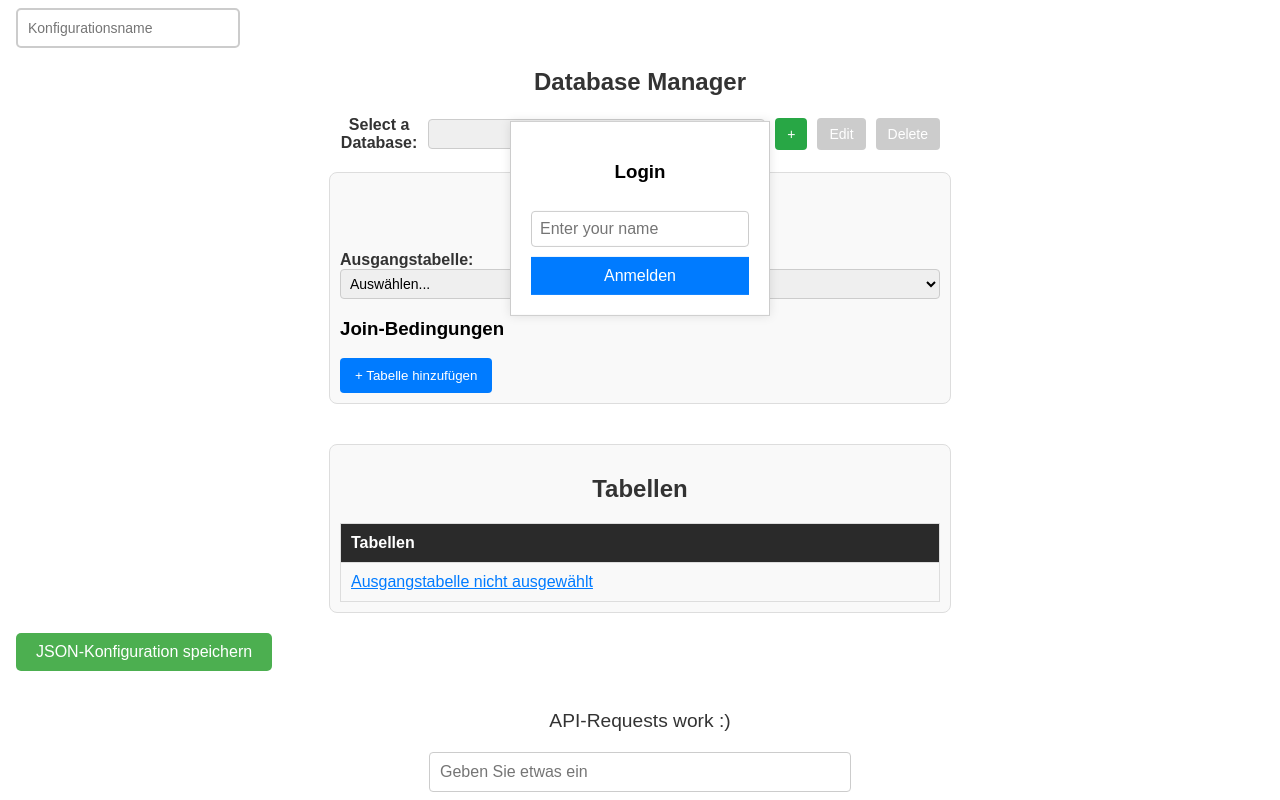
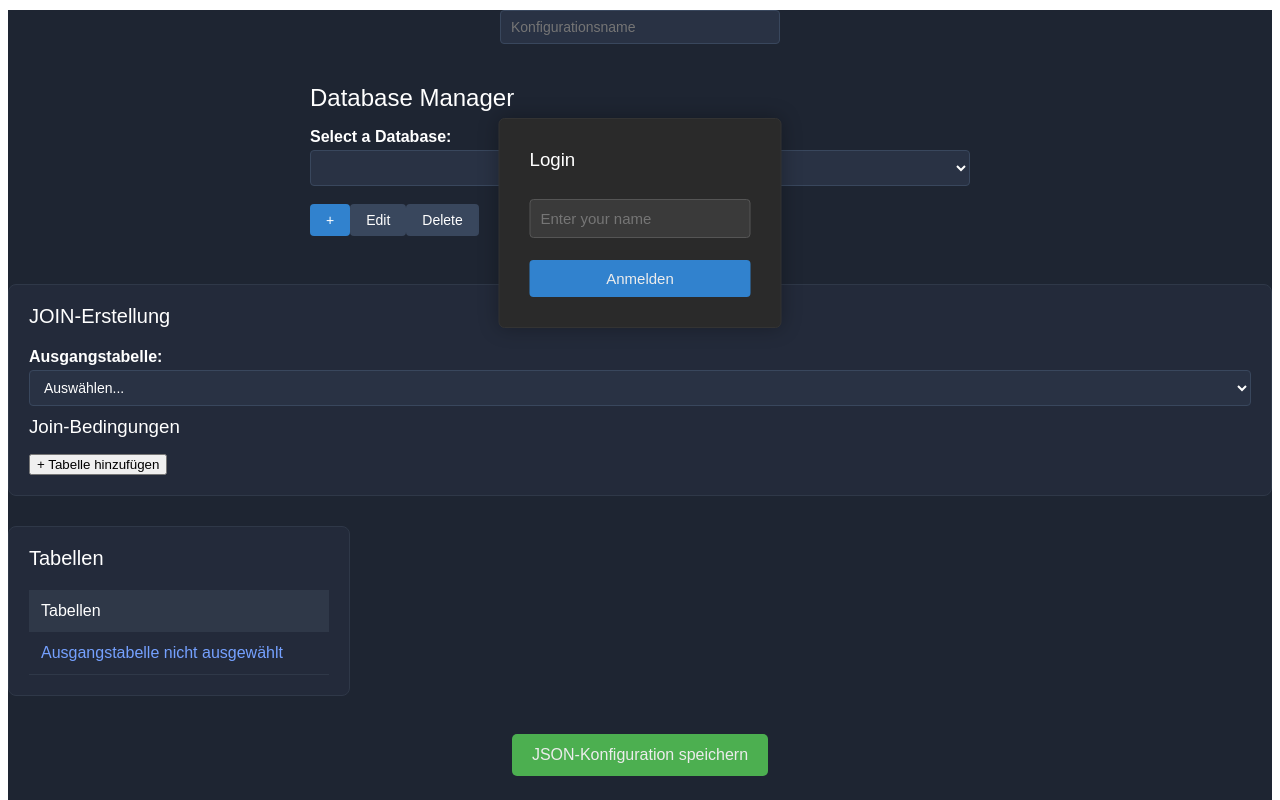
Before and after one commit to joh1932006/JSON_Suchseiten_Github, an Angular app in the folder JSON_Suchseiten_Projekt/frontend/database-query-frontend/: page / in a window 1280 px wide. Shown: the top 800 px of the page. Built offline with nearby package versions, Linux system fonts and the light colour scheme.

Commit message:
neuster Stand

```diff
--- a/JSON_Suchseiten_Projekt/frontend/database-query-frontend/src/app/app.component.css
+++ b/JSON_Suchseiten_Projekt/frontend/database-query-frontend/src/app/app.component.css
@@ -1,120 +1,410 @@
-/* Container and General Styling */
-.container {
-  max-width: 600px;
-  margin: 20px auto;
-  text-align: center;
+/* -------------------------------------- */
+/* GLOBAL / BODY                          */
+/* -------------------------------------- */
+html, body {
+  margin: 0;
+  padding: 0;
+  width: 100%;
+  height: 100%;
+  background-color: #1E2532; /* Dunkles Navy-Blau */
   font-family: Arial, sans-serif;
+  color: #FFFFFF;
+  box-sizing: border-box;
 }
 
-h2 {
-  color: #333;
+
+h1, h2, h3, h4, h5, h6 {
+  margin-top: 0;
+  font-weight: normal;
 }
 
-.dropdown-container {
-  display: flex;
-  align-items: center;
-  justify-content: center;
-  gap: 10px;
-  margin-bottom: 20px;
+/* -------------------------------------- */
+/* HAUPT-CONTAINER (schmaler)             */
+/* -------------------------------------- */
+.container {
+  max-width: 700px;           /* weniger breit */
+  margin: 40px auto;
+  padding: 0 20px;
+  box-sizing: border-box;
+}
+
+/* Überschriften etwas größer */
+h2, h3 {
+  margin-bottom: 16px;
+  color: #FFFFFF;
 }
 
 label {
   font-weight: bold;
+  color: #FFFFFF;
+  margin-bottom: 4px;
+  display: inline-block;
 }
 
-select {
-  padding: 5px;
-  border: 1px solid #ccc;
+/* -------------------------------------- */
+/* FORMULAR-ELEMENTE (Inputs/Selects)     */
+/* -------------------------------------- */
+input, select {
+  background-color: #293244;
+  color: #FFFFFF;
+  border: 1px solid #39475D;
   border-radius: 4px;
+  padding: 8px 10px;
+  font-size: 14px;
+  width: 100%;
+  box-sizing: border-box;
+  margin-bottom: 10px;
+}
+
+input:focus, select:focus {
+  outline: none;
+  border-color: #506381;
+}
+
+/* -------------------------------------- */
+/* BUTTONS                                */
+/* -------------------------------------- */
+.btn {
+  background-color: #39475D;
+  color: #FFFFFF;
+  border: none;
+  border-radius: 4px;
+  padding: 8px 16px;
+  margin: 8px 0;
+  cursor: pointer;
+  font-size: 14px;
+  transition: background-color 0.2s;
+}
+
+.btn:hover {
+  background-color: #506381;
+}
+
+/* Spezielle Button-Farben */
+.add-btn {
+  background-color: #3182CE;
+}
+
+.add-btn:hover {
+  background-color: #2B6CB0;
+}
+
+.remove-row {
+  background-color: #E53E3E;
+  color: #ECECEC;
+  border-radius: 50%;
+  width: 36px;
+  height: 36px;
+  font-size: 14px;
+  display: inline-flex;
+  align-items: center;
+  justify-content: center;
+  margin-top: 10px;
+  cursor: pointer;
+}
+
+.remove-row:hover {
+  background-color: #C53030;
+}
+
+/* -------------------------------------- */
+/* TABELLE-KONTAINER (Dunkler Bereich)    */
+/* -------------------------------------- */
+.table-container {
+  /* NEU: Größer machen, an das zweite Screenshot-Layout angepasst */
+  background-color: #232A3A;
+  border: 1px solid #2F3848;
+  border-radius: 8px;
+  padding: 20px;
+  margin-bottom: 30px;
+  /* Damit wir es nachher neben der Spaltenliste platzieren können:
+     Machen wir hier keine feste Breite, die kommt später über .tables-columns-container */
+}
+
+/* Tabellen-Überschrift */
+.table-container h2 {
+  margin-bottom: 20px;
+  font-size: 20px;
+}
+
+/* Falls du <table> im .table-container verwendest */
+table {
+  width: 100%; /* Neu: Volle Breite (statt 60%) */
+  border-collapse: collapse;
+  margin-top: 10px;
+}
+
+th {
+  background-color: #2F3848;
+  color: #FFFFFF;
+  text-align: left;
+  padding: 12px;
+  font-weight: normal;
+}
+
+td {
+  background-color: #232A3A;
+  color: #FFFFFF;
+  padding: 12px;
+  border-bottom: 1px solid #2F3848;
+}
+
+tbody tr:hover td {
+  background-color: #2D3545;
+}
+
+/* Klickbare Zellen */
+.clickable {
+  color: #75A1FF;
+  text-decoration: none;
+  cursor: pointer;
+}
+
+.clickable:hover {
+  color: #99BDFF;
+}
+
+.selected-row td {
+  background-color: #0A375E;
+}
+
+/* -------------------------------------- */
+/* JOIN-BEDINGUNGEN (Grid-Aufteilung)     */
+/* -------------------------------------- */
+.join-section {
+  margin-bottom: 30px;
+}
+
+.join-section h3 {
+  margin-bottom: 16px;
+}
+
+.join-row {
+  display: grid;
+  grid-template-columns: 1fr 1fr 1fr auto;
+  gap: 16px;
+  align-items: center;
+  margin-bottom: 15px;
+}
+
+/* -------------------------------------- */
+/* TABELLEN + SPALTEN NEBENEINANDER      */
+/* -------------------------------------- */
+.tables-columns-container {
+  display: flex;       /* flex layout, um Tabelle & Spalten nebeneinander */
+  gap: 20px;           /* Platz zwischen den beiden Bereichen */
+  margin-bottom: 30px; /* Abstand nach unten */
+}
+
+/* Linke Spalte (Tabellenliste) –
+   Wir geben ihr eine Breite, damit die Spaltenliste daneben Platz hat */
+.tables-columns-container .table-container {
+  flex: 0 0 300px;     /* Feste Breite von 300px, so wie im 2. Screenshot */
+  margin: 0;           /* Überschreibt evtl. margin-bottom */
+}
+
+/* -------------------------------------- */
+/* SPALTENLISTE (anstelle von POPUP)      */
+/* -------------------------------------- */
+.columns-display {
+  /* Wir entfernen position:absolute
+     und machen daraus die rechte Spalte */
+  flex: 1;
+  background-color: #232A3A;
+  border: 1px solid #2F3848;
+  border-radius: 8px;
+  padding: 20px;
+  box-shadow: none;
+  position: static; /* standard flow */
+  top: auto;        /* entfernt */
+  right: auto;      /* entfernt */
+  width: auto;      /* Dynamische Breite */
+}
+
+/* Überschrift in der Spaltenauswahl */
+.columns-display h3 {
+  margin-top: 0;
+  margin-bottom: 14px;
+  font-size: 16px;
+}
+
+/* Spalten-Liste in zwei Spalten */
+.columns-list {
+  list-style-type: none;
+  padding: 0;
+  margin: 0;
+  column-count: 2;   /* Zwei Spalten */
+  column-gap: 30px;  /* Abstand zwischen Spalten */
+}
+
+/* Einzelner Spalten-Eintrag */
+.columns-item {
+  display: block;
+  margin-bottom: 6px;
+  break-inside: avoid;  /* Kein Zerreißen in der Spalte */
+  cursor: pointer;
+  font-size: 13px;
+}
+
+.columns-item label {
+  display: inline-flex;
+  align-items: center;
+  gap: 6px;
+  color: #ECECEC;
+}
+
+/* Kleinere Checkbox */
+.columns-item input[type="checkbox"] {
+  width: 14px;
+  height: 14px;
+  accent-color: #75A1FF;
+  cursor: pointer;
+}
+
+/* Leichter Hover-Effekt */
+.columns-item:hover {
+  background-color: #2D3545;
+  border-radius: 4px;
+  padding: 2px;
+}
+
+/* -------------------------------------- */
+/* JSON-KONFIG BUTTON                     */
+/* -------------------------------------- */
+.json-config-save-container {
+  margin-top: 30px;
+  text-align: center;
+}
+
+.save-btn {
+  background-color: #4CAF50;
+  color: #ECECEC;
+  border-radius: 5px;
+  padding: 12px 20px;
+  font-size: 16px;
+  cursor: pointer;
+}
+
+.save-btn:hover {
+  background-color: #3E8E41;
+}
+
+/* -------------------------------------- */
+/* OPTIONALE TEXTE, DB-AUSWAHL            */
+/* -------------------------------------- */
+.selected-db {
+  font-size: 16px;
+  color: #CCCCCC;
+  margin: 10px 0;
+}
+
+.no-db-message {
+  color: #AAAAAA;
+  font-style: italic;
+}
+
+/* -------------------------------------- */
+/* KONFIG-NAME INPUT (falls genutzt)      */
+/* -------------------------------------- */
+.config-name-input {
+  width: 280px; /* Schmaler */
+  background-color: #293244;
+  color: #FFFFFF;
+  border: 1px solid #39475D;
+  padding: 8px 10px;
+  margin: 10px auto;
+  display: block;
+  border-radius: 4px;
+  transition: border-color 0.3s;
   font-size: 14px;
 }
 
-/* Button Styles */
-.btn {
-  padding: 8px 12px;
+.config-name-input:focus {
+  border-color: #506381;
+}
+
+/* -------------------------------------- */
+/* LOGIN-POPUP (falls du eins hast)       */
+/* -------------------------------------- */
+.login-popup {
+  position: fixed;
+  top: 20%;
+  left: 50%;
+  transform: translate(-50%, -20%);
+  background-color: #2A2A2A;
+  padding: 30px;
+  border: 1px solid #333;
+  box-shadow: 0 0 20px rgba(0, 0, 0, 0.3);
+  z-index: 1000;
+  border-radius: 6px;
+}
+
+.login-content {
+  display: flex;
+  flex-direction: column;
+  gap: 12px;
+}
+
+.login-content input {
+  padding: 10px;
+  font-size: 15px;
+  border: 1px solid #555;
+  background-color: #3A3A3A;
+  color: #ECECEC;
+  border-radius: 4px;
+}
+
+.login-content button {
+  padding: 10px;
+  font-size: 15px;
+  background-color: #3182CE;
+  color: #ECECEC;
   border: none;
   border-radius: 4px;
-  font-size: 14px;
   cursor: pointer;
 }
 
-.add-btn {
-  background-color: #28a745;
-  color: white;
-}
-
-.edit-btn {
-  background-color: #007bff;
-  color: white;
-}
-
-.delete-btn {
-  background-color: #dc3545;
-  color: white;
-}
-
-.confirm-btn {
-  background-color: #28a745;
-  color: white;
-}
-
-.btn:disabled {
-  background-color: #cccccc;
-  cursor: not-allowed;
-}
-
-/* Selected Database Info */
-.selected-db {
-  font-size: 16px;
-  color: #555;
-}
-
-.no-db-message {
-  color: #666;
-  font-style: italic;
-}
-
-/* Modal Styling */
+/* -------------------------------------- */
+/* MODAL (Add/Edit Database)              */
+/* -------------------------------------- */
 .modal {
   position: fixed;
   top: 0;
   left: 0;
   width: 100%;
   height: 100%;
-  background-color: rgba(0, 0, 0, 0.5);
+  background-color: rgba(0, 0, 0, 0.6);
   display: flex;
   align-items: center;
   justify-content: center;
+  z-index: 9999;
 }
 
 .modal-content {
-  background-color: white;
-  padding: 20px;
-  width: 90%;
-  max-width: 400px;
+  background-color: #2A2A2A;
+  padding: 30px;
+  width: 100%;
+  max-width: 500px;
   border-radius: 8px;
-  box-shadow: 0 4px 8px rgba(0, 0, 0, 0.2);
+  border: 1px solid #444;
   position: relative;
+  color: #ECECEC;
+  box-shadow: 0 4px 8px rgba(0, 0, 0, 0.3);
 }
 
-.close {
+.modal-content .close {
   position: absolute;
-  top: 10px;
-  right: 10px;
+  top: 12px;
+  right: 12px;
   font-size: 18px;
   cursor: pointer;
-  color: #aaa;
+  color: #999;
 }
 
-.close:hover {
-  color: #333;
+.modal-content .close:hover {
+  color: #ECECEC;
 }
 
-.checkbox-container {
-  display: flex;
-  justify-content: space-between;
-  margin-top: 10px;
-}
 .form-group {
   margin-bottom: 15px;
 }
@@ -129,293 +419,13 @@ select {
   margin-top: 20px;
 }
 
-.login-popup {
-  position: fixed;
-  top: 20%;
-  left: 50%;
-  transform: translate(-50%, -20%);
-  background-color: white;
-  padding: 20px;
-  border: 1px solid #ccc;
-  box-shadow: 0 0 10px rgba(0, 0, 0, 0.1);
-  z-index: 1000;
-}
-
-.login-content {
-  display: flex;
-  flex-direction: column;
-  gap: 10px;
-}
-
-.login-content input {
-  padding: 8px;
-  font-size: 16px;
-}
-
-.login-content button {
-  padding: 10px;
-  font-size: 16px;
-  background-color: #007bff;
-  color: white;
-  border: none;
-  cursor: pointer;
-}
-
+/* -------------------------------------- */
+/* USER-INFO (oben rechts)                */
+/* -------------------------------------- */
 .user-info {
   position: absolute;
   top: 10px;
   right: 20px;
   font-size: 14px;
+  color: #ECECEC;
 }
-
-.table-container {
-  margin: 20px auto;
-  max-width: 600px;
-  padding: 20px;
-  background-color: #f9f9f9;
-  border: 1px solid #ddd;
-  border-radius: 8px;
-  font-family: Arial, sans-serif;
-}
-
-h2 {
-  text-align: center;
-  color: #333;
-  margin-bottom: 20px;
-}
-
-.table-section,
-.join-section {
-  margin-bottom: 20px;
-}
-
-.join-section h3 {
-  margin-bottom: 10px;
-  font-size: 16px;
-  color: #555;
-}
-
-.join-row {
-  display: flex;
-  gap: 10px;
-  margin-bottom: 15px;
-  align-items: center;
-}
-
-label {
-  font-weight: bold;
-  color: #333;
-}
-
-select,
-input {
-  padding: 8px;
-  font-size: 14px;
-  border: 1px solid #ccc;
-  border-radius: 4px;
-}
-
-select {
-  width: 180px;
-}
-
-input[type="text"] {
-  width: 200px;
-}
-
-input[disabled] {
-  background-color: #f5f5f5;
-  color: #888;
-}
-
-.add-table-btn {
-  display: block;
-  margin: 0 auto;
-  padding: 10px 15px;
-  background-color: #007bff;
-  color: #fff;
-  border: none;
-  border-radius: 4px;
-  cursor: pointer;
-}
-
-.add-table-btn:hover {
-  background-color: #0056b3;
-}
-
-.join-row {
-  display: flex;
-  align-items: center;
-  gap: 10px; /* Add space between inputs */
-}
-
-.join-row div {
-  flex: 1;
-}
-
-select,
-input {
-  padding: 5px;
-  border: 1px solid #ccc;
-  border-radius: 4px;
-  width: 100%;
-}
-
-button.remove-row {
-  margin-top: 15px;
-  background-color: red;
-  color: white;
-  border: none;
-  border-radius: 50%;
-  width: 30px;
-  height: 30px;
-  cursor: pointer;
-}
-
-button.remove-row:hover {
-  background-color: darkred;
-}
-
-button.add-table {
-  background-color: #007bff;
-  color: white;
-  padding: 10px 15px;
-  border: none;
-  border-radius: 4px;
-  cursor: pointer;
-}
-
-button.add-table:hover {
-  background-color: #0056b3;
-}
-
-/*Spalten-Auswahl Tabelle*/
-
-table {
-  width: 100%;
-  border-collapse: collapse;
-  margin-top: 10px;
-}
-
-th, td {
-  border: 1px solid #ddd;
-  padding: 10px;
-  text-align: left;
-}
-
-th {
-  background-color: #2a2a2a;
-  color: white;
-}
-
-tbody tr:hover {
-  background-color: #f2f2f2;
-}
-
-
-/*POP UP*/
-
-/* Container für Tabellen und Spalten */
-.tables-columns-container {
-  position: relative; /* Referenzpunkt für die absolute Positionierung */
-  display: flex;
-  gap: 20px;
-  justify-content: flex-start;
-  align-items: flex-start;
-  margin-top: 20px;
-  max-width: 100%;
-}
-
-/* Bereich für die Tabellenliste */
-.table-container {
-  flex: 1;
-  padding: 10px;
-  border: 1px solid #ddd;
-  border-radius: 8px;
-  background-color: #f9f9f9;
-}
-
-/* Spaltenanzeige */
-.columns-display {
-  position: absolute;
-  top: 0;
-  right: 50px;
-  width: 300px;
-  padding: 10px;
-  border: 1px solid #ddd;
-  border-radius: 8px;
-  background-color: #f9f9f9;
-  box-shadow: 0 4px 8px rgba(0, 0, 0, 0.1);
-}
-
-/* Listenstyling für die Spaltenanzeige */
-ul {
-  list-style-type: none;
-  padding: 0;
-}
-
-ul li {
-  margin: 5px 0;
-  font-size: 14px;
-  text-align: left;
-}
-
-/* Hervorhebung klickbarer Elemente */
-.clickable {
-  cursor: pointer;
-  color: #007bff;
-  text-decoration: underline;
-}
-
-.clickable:hover {
-  color: #0056b3;
-}
-.columns-display {
-  font-family: Arial, sans-serif;
-  margin: 20px;
-}
-
-.columns-list {
-  list-style-type: none;
-  padding: 0;
-}
-
-.columns-item {
-  display: flex;
-  align-items: center;
-  margin-bottom: 8px;
-}
-
-.columns-item label {
-  display: flex;
-  align-items: center;
-  gap: 8px;
-  cursor: pointer;
-}
-.config-name-input {
-  width: 300px;
-  padding: 10px;
-  font-size: 14px;
-  border: 2px solid #ccc;
-  border-radius: 5px;
-  transition: border-color 0.3s;
-}
-
-.config-name-input:focus {
-  outline: none;
-  border-color: #007BFF;
-}
-
-.save-btn {
-  background-color: #4caf50;
-  color: white;
-  padding: 10px 20px;
-  border: none;
-  border-radius: 5px;
-  cursor: pointer;
-  font-size: 16px;
-}
-
-.save-btn:hover {
-  background-color: #45a049;
-}
--- a/JSON_Suchseiten_Projekt/frontend/database-query-frontend/src/app/app.component.html
+++ b/JSON_Suchseiten_Projekt/frontend/database-query-frontend/src/app/app.component.html
@@ -149,7 +149,7 @@
 
 
   <div class="table-container">
-    <h2>Tabellen</h2>
+    <h2>JOIN-Erstellung</h2>
 
     <!-- Dropdown for Ausgangstabelle -->
     <div>
```
Also changed, not shown: JSON_Suchseiten_Projekt/frontend/database-query-frontend/src/app/app.component.ts (+8 -9 lines).
